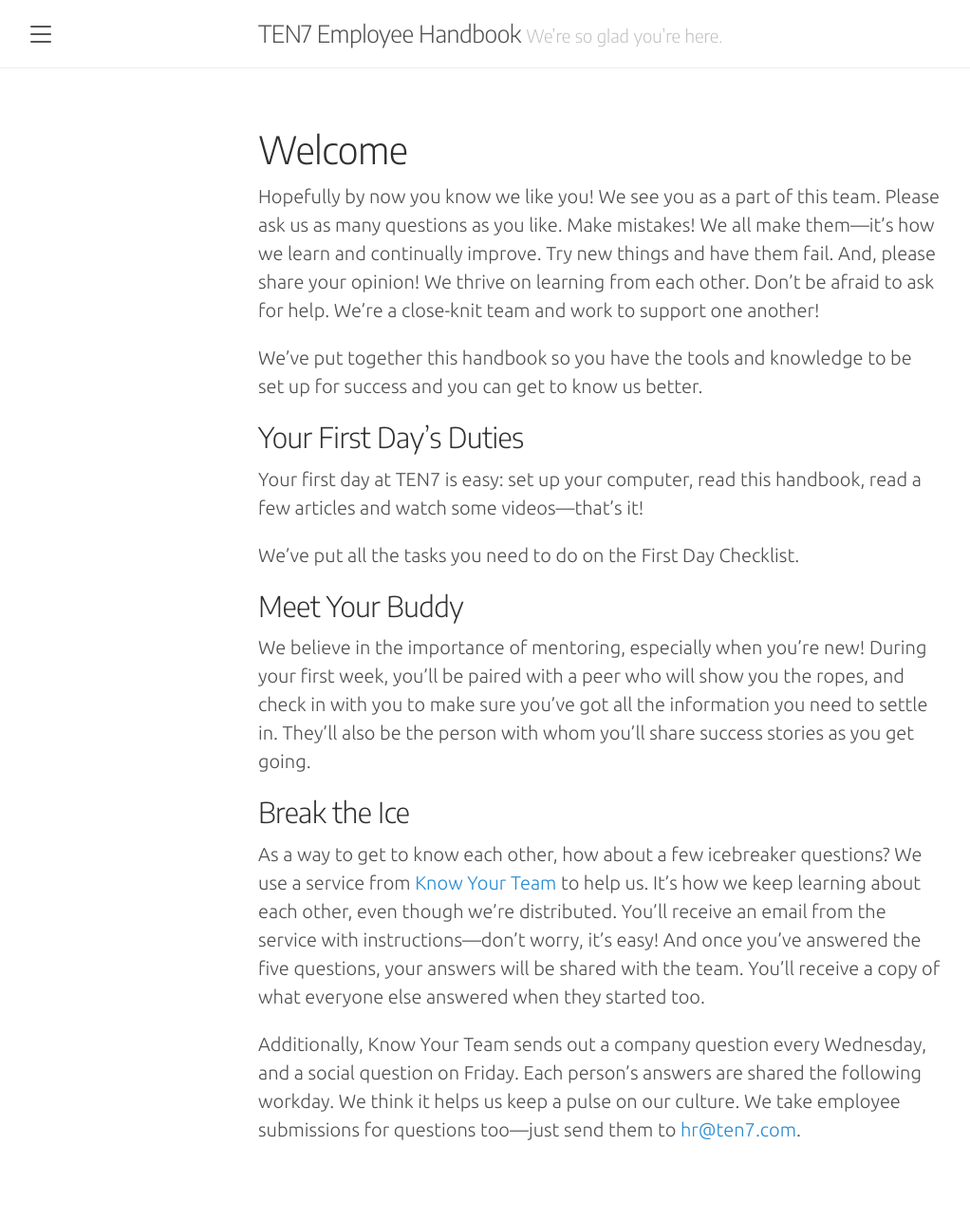
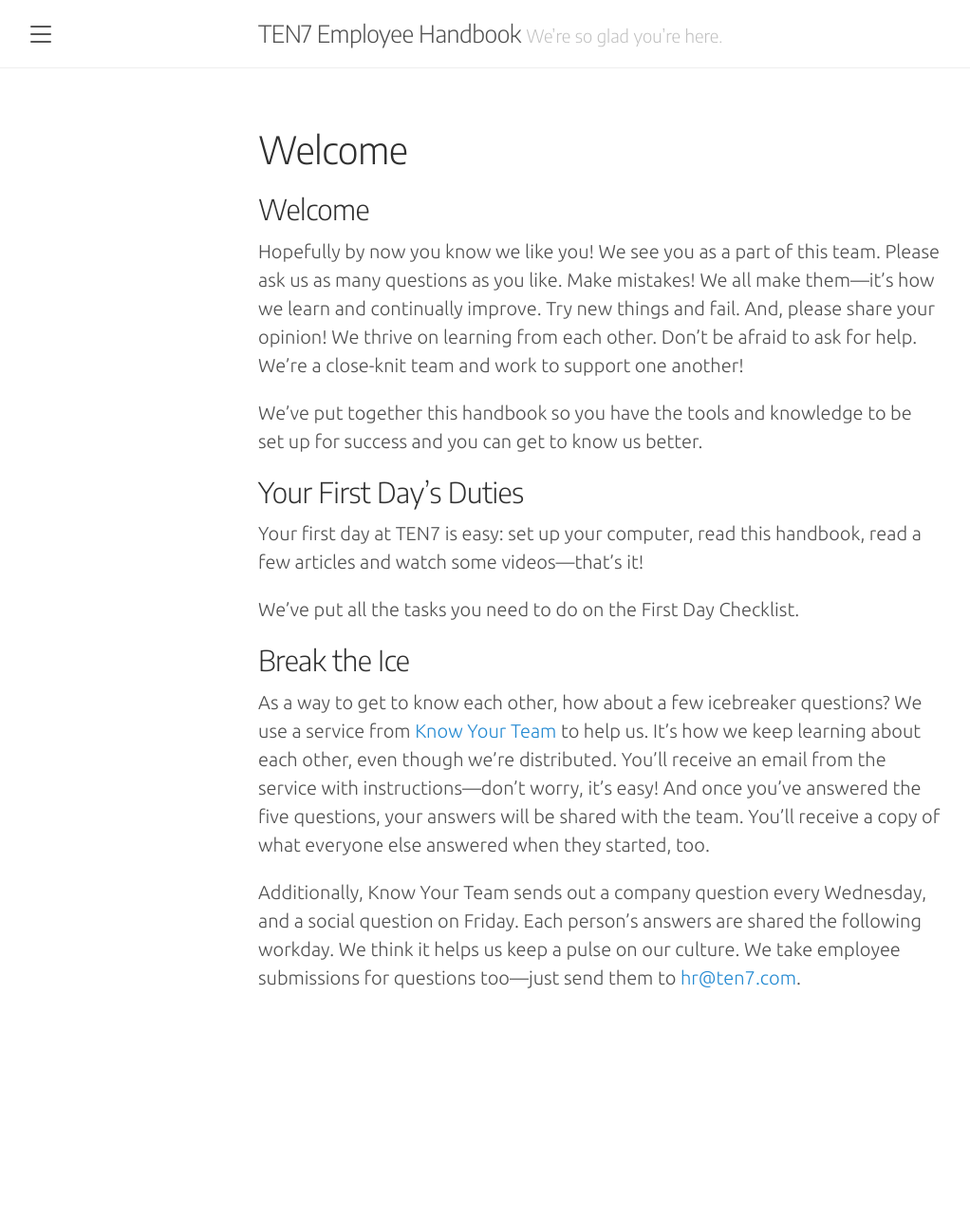
Before and after one commit to ten7/handbook.ten7.com, a Jekyll site: the page built from 010-welcome.md, in a window 1280 px wide. Shown: the whole page at 95% size, without its empty margins (8-1030 px from the left). Built offline with Jekyll 4.4.1, drawn with Linux system fonts in a browser that asks for light colours; some web fonts are replaced; our own code applies the rules of GitHub Pages for plain Markdown files; after the commit the page ends 1125 px from its top, so only the background shows below that.

Commit message:
Welcome formatting, copy editing, removed Buddy section
We no longer have a buddy system at TEN7, because we're all buddies! This section is no longer necessary.

```diff
--- a/010-welcome.md
+++ b/010-welcome.md
@@ -1,8 +1,7 @@
----
-title: Welcome
----
 
-Hopefully by now you know we like you! We see you as a part of this team. Please ask us as many questions as you like. Make mistakes! We all make them—it’s how we learn and continually improve. Try new things and have them fail. And, please share your opinion! We thrive on learning from each other. Don’t be afraid to ask for help. We’re a close-knit team and work to support one another!
+## Welcome
+
+Hopefully by now you know we like you! We see you as a part of this team. Please ask us as many questions as you like. Make mistakes! We all make them—it’s how we learn and continually improve. Try new things and fail. And, please share your opinion! We thrive on learning from each other. Don’t be afraid to ask for help. We’re a close-knit team and work to support one another!
 
 We’ve put together this handbook so you have the tools and knowledge to be set up for success and you can get to know us better.
 
@@ -12,13 +11,9 @@ Your first day at TEN7 is easy: set up your computer, read this handbook, read a
 
 We’ve put all the tasks you need to do on the First Day Checklist.
 
-## Meet Your Buddy
-
-We believe in the importance of mentoring, especially when you’re new! During your first week, you’ll be paired with a peer who will show you the ropes, and check in with you to make sure you’ve got all the information you need to settle in. They’ll also be the person with whom you’ll share success stories as you get going.
-
 ## Break the Ice
 
-As a way to get to know each other, how about a few icebreaker questions? We use a service from [Know Your Team](https://knowyourteam.com/) to help us. It’s how we keep learning about each other, even though we’re distributed. You’ll receive an email from the service with instructions—don’t worry, it’s easy! And once you’ve answered the five questions, your answers will be shared with the team. You’ll receive a copy of what everyone else answered when they started too.
+As a way to get to know each other, how about a few icebreaker questions? We use a service from [Know Your Team](https://knowyourteam.com/) to help us. It’s how we keep learning about each other, even though we’re distributed. You’ll receive an email from the service with instructions—don’t worry, it’s easy! And once you’ve answered the five questions, your answers will be shared with the team. You’ll receive a copy of what everyone else answered when they started, too.
 
 Additionally, Know Your Team sends out a company question every Wednesday, and a social question on Friday. Each person’s answers are shared the following workday. We think it helps us keep a pulse on our culture. We take employee submissions for questions too—just send them to [hr@ten7.com](mailto:hr@ten7.com).
 <!--stackedit_data:
```
